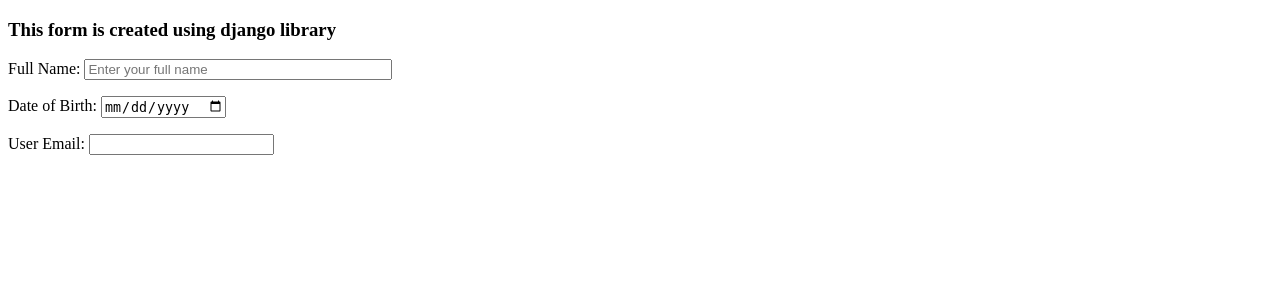
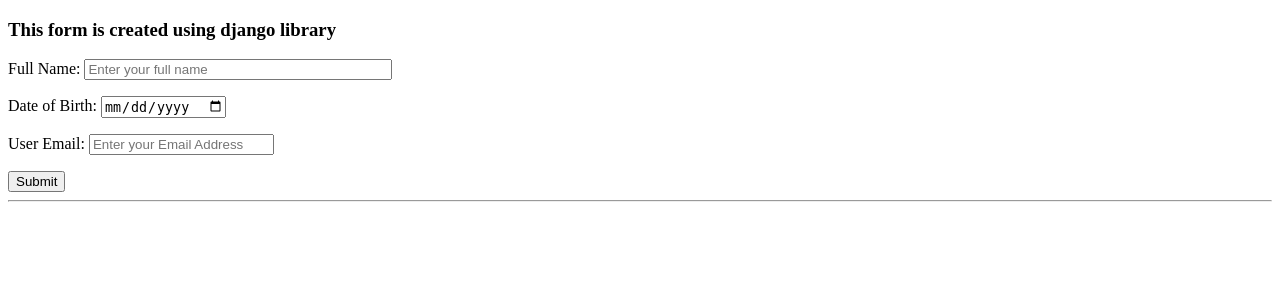
Before and after one commit to mdanisurrahmanrony/Django-Practice-Project, a Django app: page /form/ in a window 1280 px wide. Shown: the top 300 px of the page. Run offline with Django 3.2, Linux system fonts and the light colour scheme.

Commit message:
Form Submission

```diff
--- a/django_practice_app/forms.py
+++ b/django_practice_app/forms.py
@@ -5,4 +5,4 @@
 
     user_dob = forms.DateField(label="Date of Birth", widget = forms.TextInput(attrs={'type':'date'}))
 
-    user_email = forms.EmailField(label="User Email")
+    user_email = forms.EmailField(label="User Email", widget = forms.TextInput(attrs={'placeholder':'Enter your Email Address'}))
--- a/django_practice_app/views.py
+++ b/django_practice_app/views.py
@@ -14,4 +14,18 @@
 def form(request):
     new_form = forms.user_form()
     diction = {'test_form' : new_form, 'heading_1' : "This form is created using django library"}
+
+    if request.method == 'POST':
+        new_form = forms.user_form(request.POST)
+
+        if new_form.is_valid():
+            user_name = new_form.cleaned_data['user_name']
+            user_dob = new_form.cleaned_data['user_dob']
+            user_email = new_form.cleaned_data['user_email']
+
+            diction.update({'user_name':user_name})
+            diction.update({'user_dob':user_dob})
+            diction.update({'user_email':user_email})
+            diction.update({'form_submitted':"Yes"})
+
     return render(request, 'django_practice_app/form.html', context=diction)
--- a/templates/django_practice_app/form.html
+++ b/templates/django_practice_app/form.html
@@ -8,6 +8,14 @@
     <h3>{{ heading_1}}</h3>
     <form action="" method="post">
       {{ test_form.as_p }}
+      {% csrf_token %}
+      <input type="submit" name="submit" value="Submit">
     </form>
+    <hr>
+    {% if form_submitted %}
+    <p>Name: {{ user_name }}</p>
+    <p>Date of Birth: {{ user_dob }}</p>
+    <p>Email: {{ user_email }}</p>
+    {% endif %}
   </body>
 </html>
```
